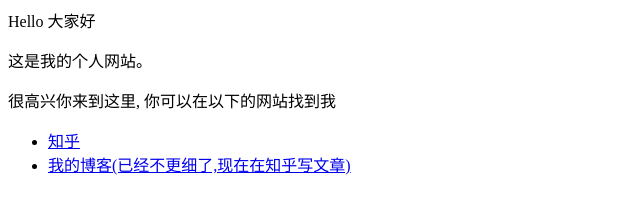
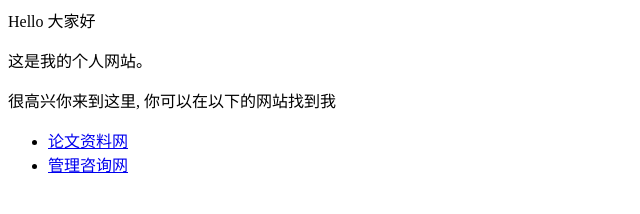
Before and after one commit to vcstock/vcstock.github.io, a plain HTML site: page index.html in a window 1280 px wide. Shown: the whole page, without its empty margins (0-640 px from the left). Drawn offline with Linux system fonts and the light colour scheme.

Commit message:
Update index.html

```diff
--- a/index.html
+++ b/index.html
@@ -3,6 +3,6 @@
 <p>很高兴你来到这里, 你可以在以下的网站找到我</p>
 
 <ul>
-  <li> <a href="https://www.zhihu.com/people/AJLoveChina">知乎</a> </li>
-  <li> <a href="http://hejie.nigeerhuo.com">我的博客(已经不更细了,现在在知乎写文章)</a> </li>
+  <li> <a href="https://www.51paper.net">论文资料网</a> </li>
+  <li> <a href="https://www.chnmc..com">管理咨询网</a> </li>
 </ul>
```
